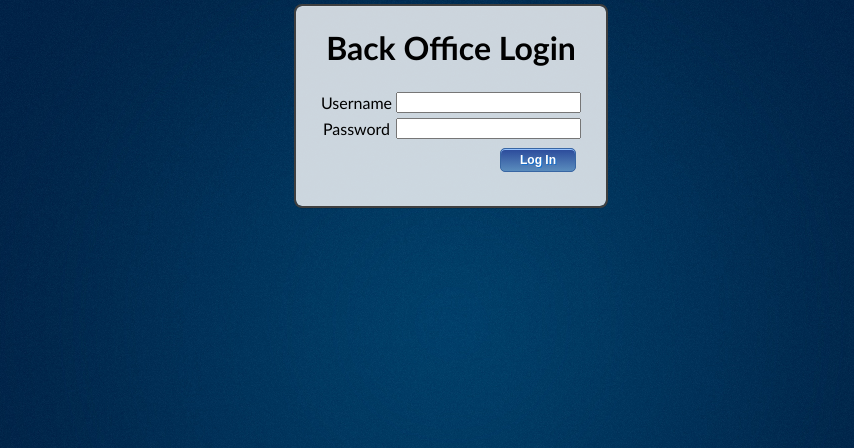
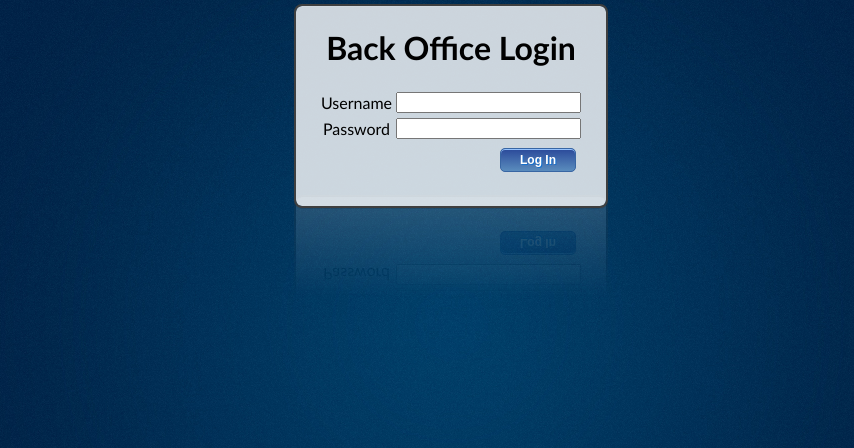
Before and after one commit to thitikom/SeNamo, a Django app: page /backoffice/login in a window 1280 px wide. Shown: the part 189-637 px from the top of the page, without its empty margins (189-1043 px from the left). Run offline with Django 3.2, Linux system fonts and the light colour scheme; parts of the project's set-up code (start-up, migrations or seed data) failed here and were passed over.

Commit message:
[Visual UI] Add reflected style for login block

```diff
--- a/templates/login_base.html
+++ b/templates/login_base.html
@@ -53,7 +53,7 @@
     <div class="clearfix"></div>
 
     <div id="middle" class="clearfix">
-        <div id="login-block">
+        <div id="login-block" class="reflected">
             {% block content %}
 
             {% endblock %}
--- a/templates/managestock.html
+++ b/templates/managestock.html
@@ -16,7 +16,8 @@
                 {% else %}
                     class="alert"
                 {% endif %}
-                {% endif %}>
+                {% endif %}
+                >
             <form action='/backoffice/managestock/{{ product.0 }}' method='post'>
                 {% csrf_token %}
             <td>
```
Also changed, not shown: SeNamo.db.
